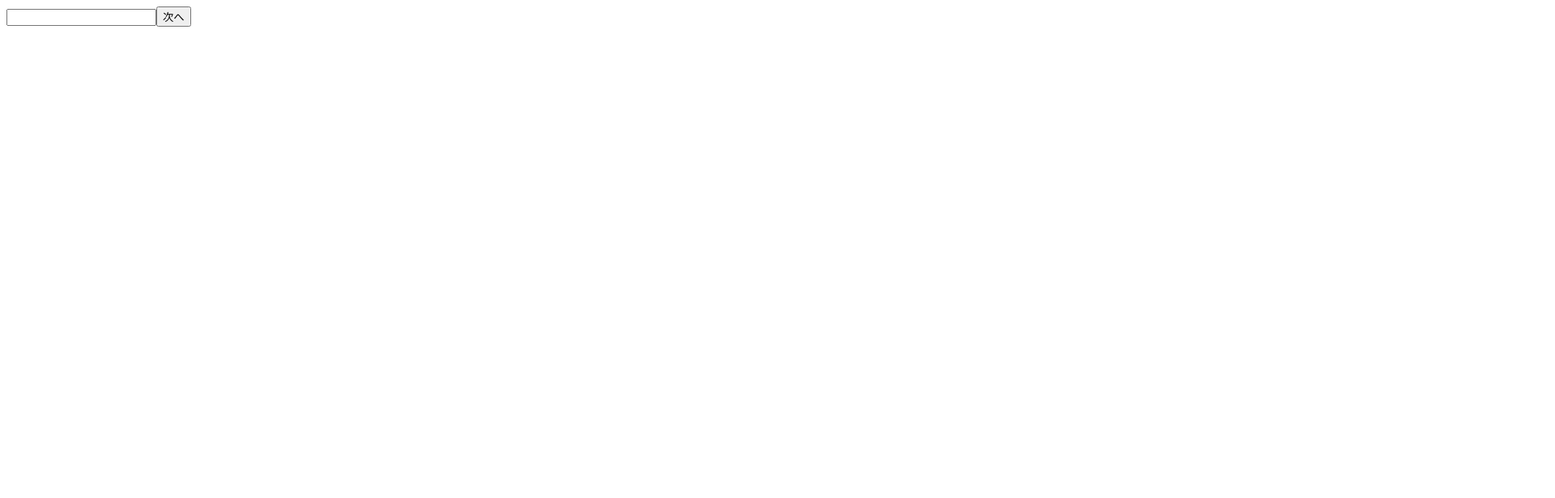
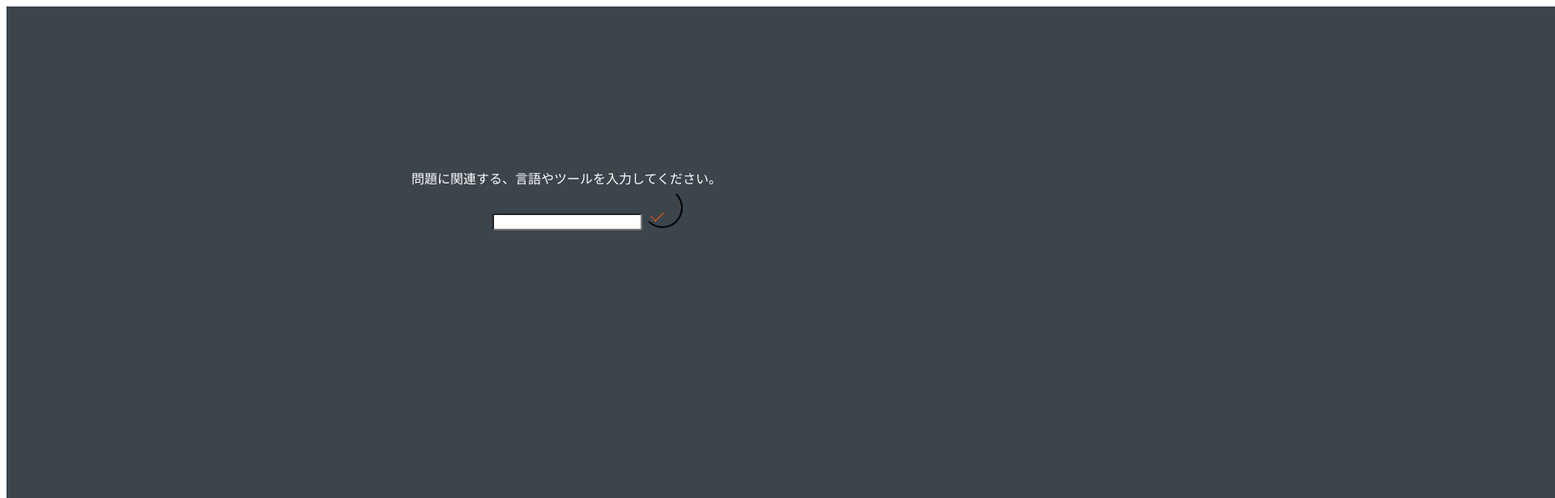
Before and after one commit to MaiHal/clarify, a React app in the folder front/: page / in a window 1280 px wide. Shown: the top 616 px of the page at 81% size, 1920 px wide, since content can reach past the window. Built offline with nearby package versions, Linux system fonts and the light colour scheme.

Commit message:
modify design

```diff
--- a/front/index.html
+++ b/front/index.html
@@ -1,2 +1,18 @@
-<div id="root"></div>
-<script  src="./dist/bundle.js"></script>
+<!DOCTYPE html>
+<html>
+
+<head>
+  <meta charset="utf-8" />
+  <title>HTML 5 complete</title>
+  <!--[if IE]>
+<script src="http://html5shiv.googlecode.com/svn/trunk/html5.js"></script>
+
+<![endif]-->
+</head>
+
+<body>
+  <div id="root"></div>
+  <script src="./dist/bundle.js"></script>
+</body>
+
+</html>
--- a/front/src/QuestionForm.jsx
+++ b/front/src/QuestionForm.jsx
@@ -6,7 +6,8 @@ export default class QuestionForm extends React.Component {
     this.state = {
       content: "",
       questionID: 1,
-      questionTitle: ""
+      number: 0,
+      questionTitle: "問題に関連する、言語やツールを入力してください。"
     };
     this.changeText = this.changeText.bind(this);
     this.clickNextButton = this.clickNextButton.bind(this);
@@ -19,7 +20,8 @@ export default class QuestionForm extends React.Component {
   clickNextButton() {
     const answer = {
       question_id: this.state.question_id,
-      input: this.state.content
+      input: this.state.content,
+      number: this.state.number + 1
     };
 
     fetch("/results/" + this.state.questionID, {
@@ -38,6 +40,7 @@ export default class QuestionForm extends React.Component {
       })
       .then(x => x.json())
       .then(json => {
+        //   何が返ってきたのかをみる
         console.log(json);
       })
       .catch(err => {
@@ -69,16 +72,55 @@ export default class QuestionForm extends React.Component {
 
   render() {
     return (
-      <div>
-        <div>{this.state.questionTitle}</div>
+      <div style={styles.container}>
+        <div style={styles.text}>{this.state.questionTitle}</div>
         <input
+          style={styles.textBox}
           type="text"
           value={this.state.content}
           name="hello"
           onChange={this.changeText}
         />
-        <button onClick={this.clickNextButton}>次へ</button>
+        <button onClick={this.clickNextButton} style={styles.button}>
+          <div style={styles.icon} />
+        </button>
       </div>
     );
   }
 }
+
+const styles = {
+  container: {
+    backgroundColor: "#3c444c",
+    height: "2000px",
+    width: "2000px"
+  },
+  text: {
+    color: "white",
+    paddingLeft: "25%",
+    paddingTop: "10%"
+  },
+  textBox: {
+    marginTop: "20px",
+    marginLeft: "30%",
+    borderRadius: "5%"
+  },
+  button: {
+    height: 50,
+    width: 50,
+    borderRadius: "50%",
+    backgroundColor: "#3c444c",
+    borderColor: "#3c444c"
+  },
+  icon: {
+    color: "#FF570D",
+    position: "absolute",
+    marginLeft: "3px",
+    marginTop: "4px",
+    width: "14px",
+    height: "8px",
+    borderBottom: "solid 1px currentColor",
+    borderLeft: "solid 1px currentColor",
+    transform: "rotate(-45deg)"
+  }
+};
```
Also changed, not shown: front/src/Button.js (deleted, +0 -13 lines), front/src/QuestionTitle.js (deleted, +0 -17 lines), 1 other file (tests, documents, lock files or other folders).
